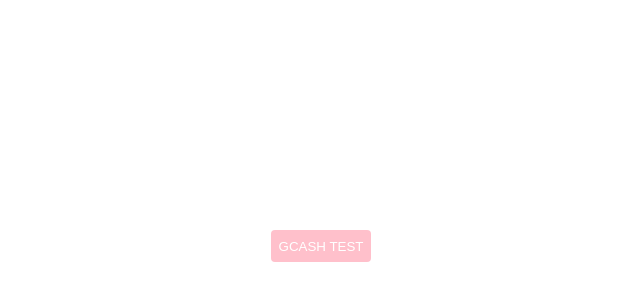
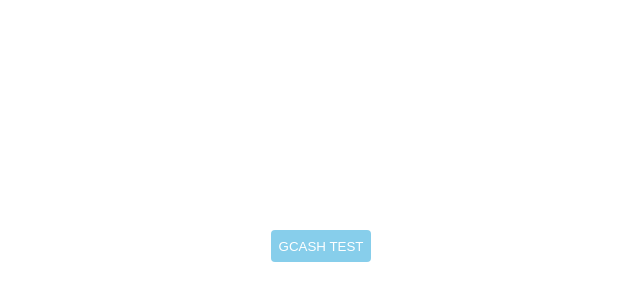
Before and after one commit to magsranier/testtest, a React (Vite) app: page /gcash in a window 1280 px wide. Shown: the part 162-462 px from the top of the page, without its empty margins (87-727 px from the left). Built offline with nearby package versions, Linux system fonts and the light colour scheme.

Commit message:
feat: change ulr

```diff
--- a/src/Gcash.tsx
+++ b/src/Gcash.tsx
@@ -13,7 +13,7 @@
       tgApp.openLink(
         `https://testtest-git-main-magsraniers-projects.vercel.app/gcash/?redirect_url=` +
           encodeURIComponent(
-            "https://uat.m.gcash.com/gcash-cashier-web/1.2.1/index.html#/confirm?bizNo=20250530121212800110170628202366369&timestamp=1748576054348&sign=UNDkX8WKSmda9iZ9uLyzEc%2BBw7E3T1R22bN0Ks7PH8xINcU1%2F5FeuEWMmG1ztY%2Fa%2BDv96jU4MHV%2B0gPFTNo%2FjsG21GDKxCa8pYC%2FNqRs%2BlygmlsE3Xl4KpPEv6MknzNCvJs4GjUJk5D%2BpJ3NoNepvSr0L9%2Bw4eoWLVi3GKsmoLcTDmoNsSY7Dwp0foeOU6IAJno3DS3WnnR5CfnxazrUUQhE5uQODAbRwl7U3u7S9uW9R9hPNpnIH2An4geoRlHXf0hSu11%2Feq5UWI9IrLmz5cP9l7nMLcXQacy%2B%2By9X2Uz0XwBxiNtOrgjXLnG26V13rG1miaGRg1Go%2FYDGNbENVw%3D%3D&orderAmount=20.00&pdCode=51051000101000100001&merchantVersion=v2&merchantid=217020000648378724964&queryInterval=10000&qrcode=GCSHWPV220250530121212800110170628202366369,217020000648378724964&merchantName=Stotsenberg%20test&expiryTime=299"
+            "https://uat.m.gcash.com/gcash-cashier-web/1.2.1/index.html#/confirm?bizNo=20250530121212800110170998402339791&timestamp=1748584909274&sign=CdMT7xkfluleR1tz26j%2F%2FqPG7xciGw8sYPBzLdEH6ybMNFgciZR24gaUxl7LAgEE8QAbe4yW%2F49Tow2%2FjIYUa16UCJcL58wf7sZVm0Ro23hSL682NpqVOXXG%2F6I68YhWM2qU90Yd16rUwBJmcDDyk9glRQomrFEp87Pf5gtEiNemWDufsut%2FGvdXUO%2FdyOOhfu8xOdpvo0YUex47ZShZpVf2JO6mJHoYmuMJXlmpOP0iu%2FvZnQqS1n6SwNAZAZ2xdPEgG7KtvQsnuj%2FKyH8RBTz2BpSxVfnGtwI5e0Jb%2FZvWOYGSia0q3noU1KQX5kNQH8jRqA7hX0CATwJnSVNdLQ%3D%3D&orderAmount=20.00&pdCode=51051000101000100001&merchantVersion=v2&merchantid=217020000648378724964&queryInterval=10000&qrcode=GCSHWPV220250530121212800110170998402339791,217020000648378724964&merchantName=Stotsenberg%20test&expiryTime=299"
           )
       );
     } else {
--- a/src/index.css
+++ b/src/index.css
@@ -18,6 +18,6 @@
   }
 
   .gcash {
-    background-color: pink;
+    background-color: skyblue;
   }
 }
```
